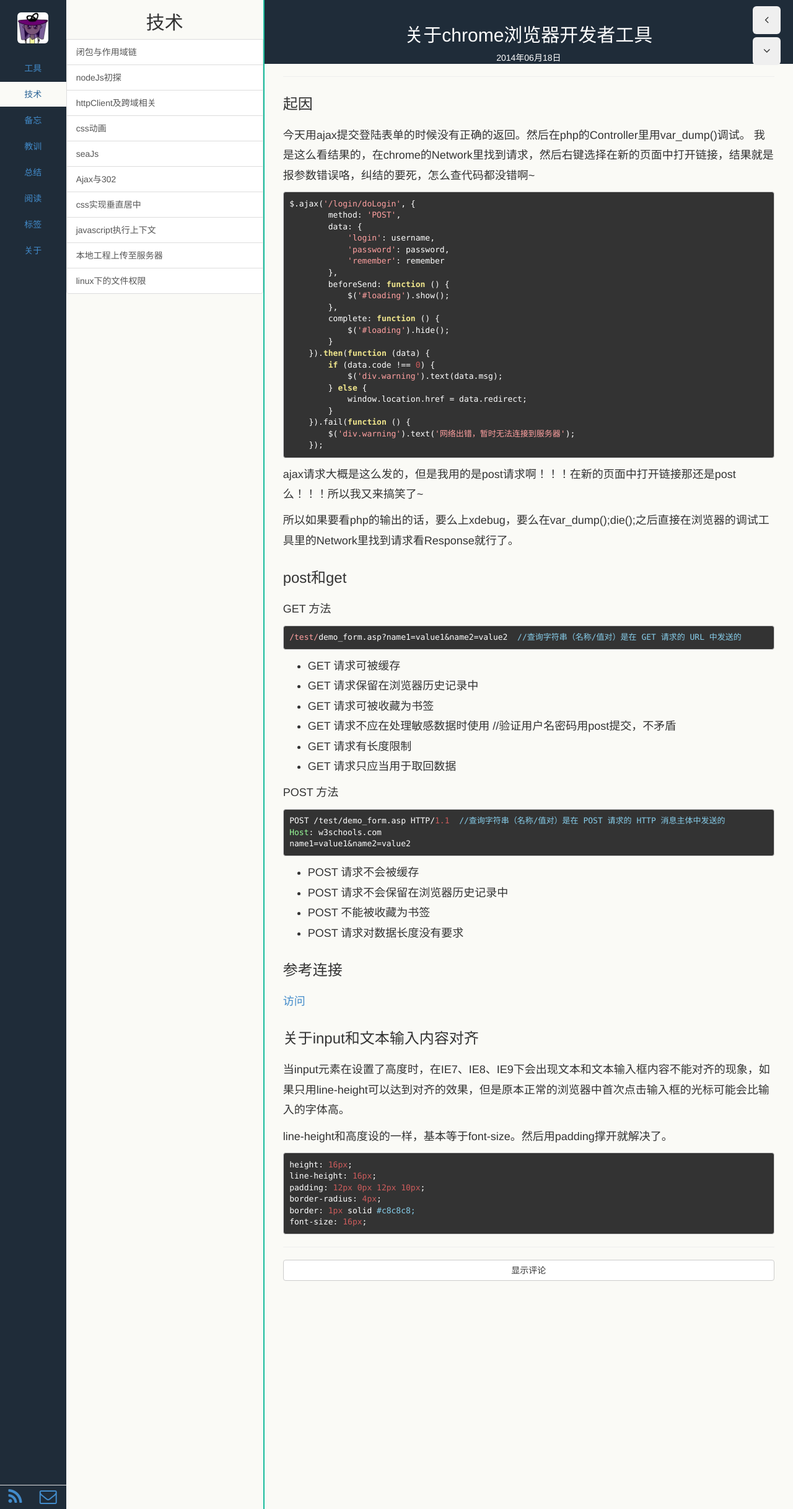
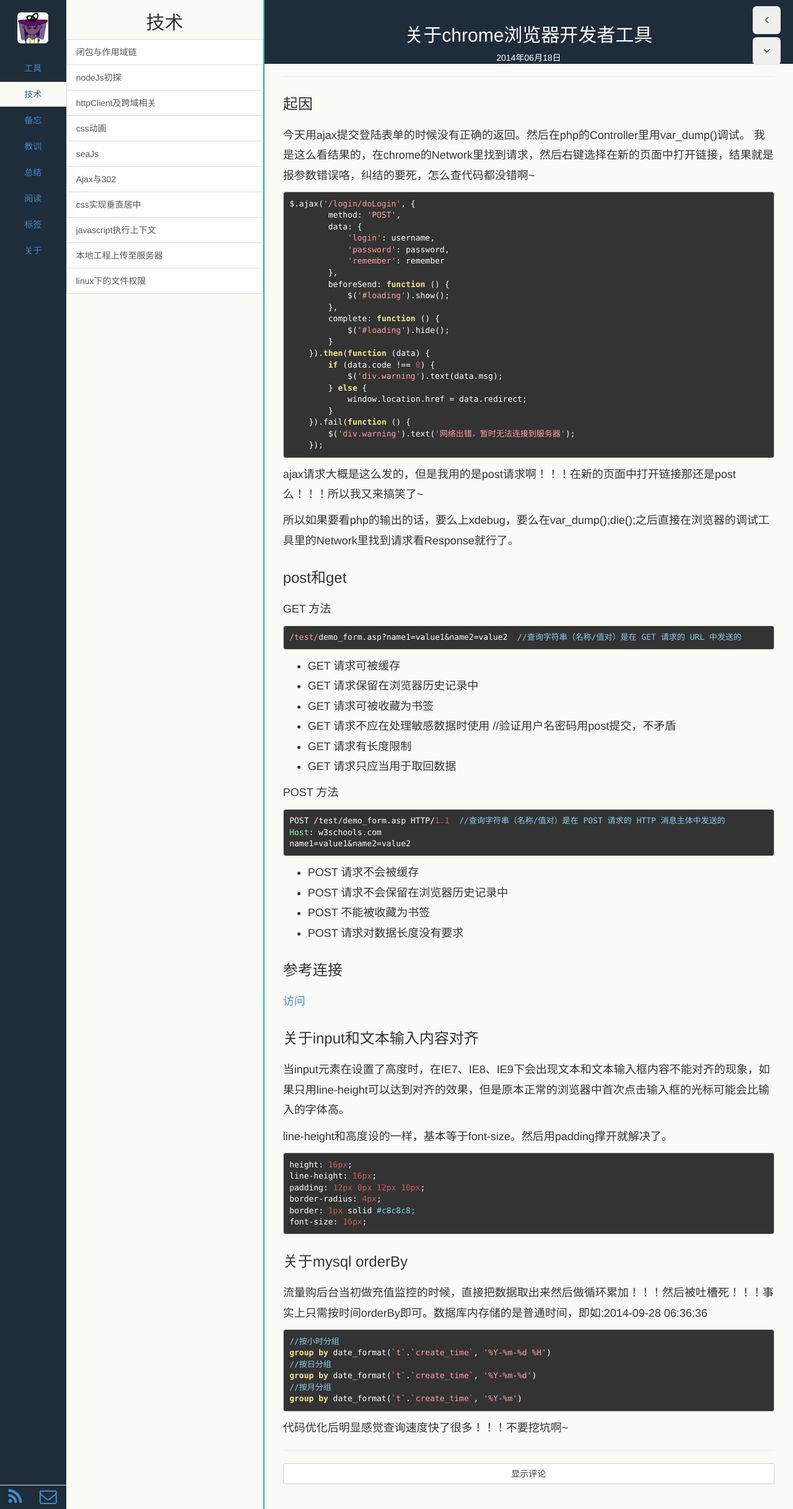
Before and after one commit to echoZQ/echo-blog, a Jekyll site: the page built from _posts/2014-06-18-lesson.md, in a window 1280 px wide. Shown: the whole page at 62% size. Built offline with Jekyll 4.4.1, drawn with Linux system fonts in a browser that asks for light colours; Markdown is read by kramdown in place of the engine named in the settings.

Commit message:
dateFormat

```diff
--- a/_posts/2014-06-18-lesson.md
+++ b/_posts/2014-06-18-lesson.md
@@ -79,3 +79,15 @@ line-height和高度设的一样，基本等于font-size。然后用padding撑
     border-radius: 4px;
     border: 1px solid #c8c8c8;
     font-size: 16px;
+
+### 关于mysql orderBy
+流量购后台当初做充值监控的时候，直接把数据取出来然后做循环累加！！！然后被吐槽死！！！事实上只需按时间orderBy即可。数据库内存储的是普通时间，即如:2014-09-28 06:36:36
+
+	//按小时分组
+	group by date_format(`t`.`create_time`, '%Y-%m-%d %H')
+	//按日分组
+	group by date_format(`t`.`create_time`, '%Y-%m-%d')
+	//按月分组
+	group by date_format(`t`.`create_time`, '%Y-%m')
+
+代码优化后明显感觉查询速度快了很多！！！不要挖坑啊~
```
